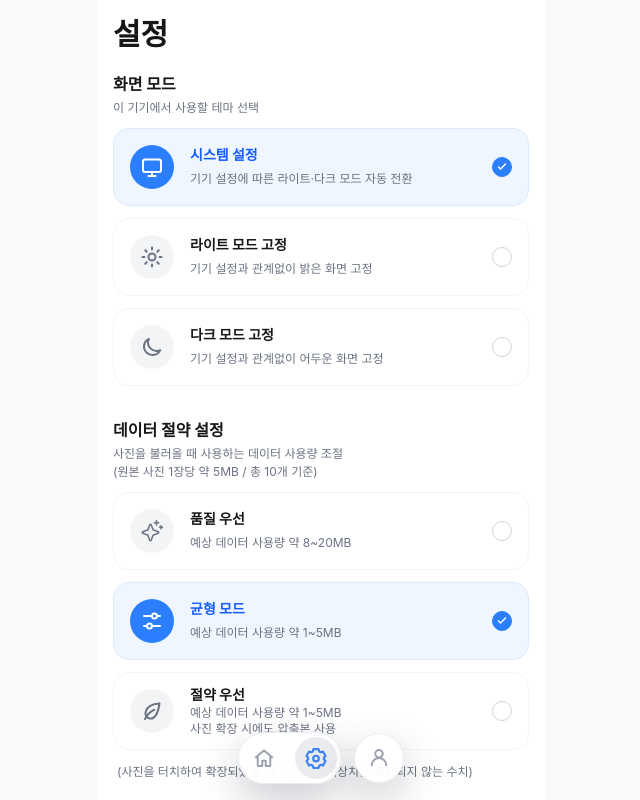
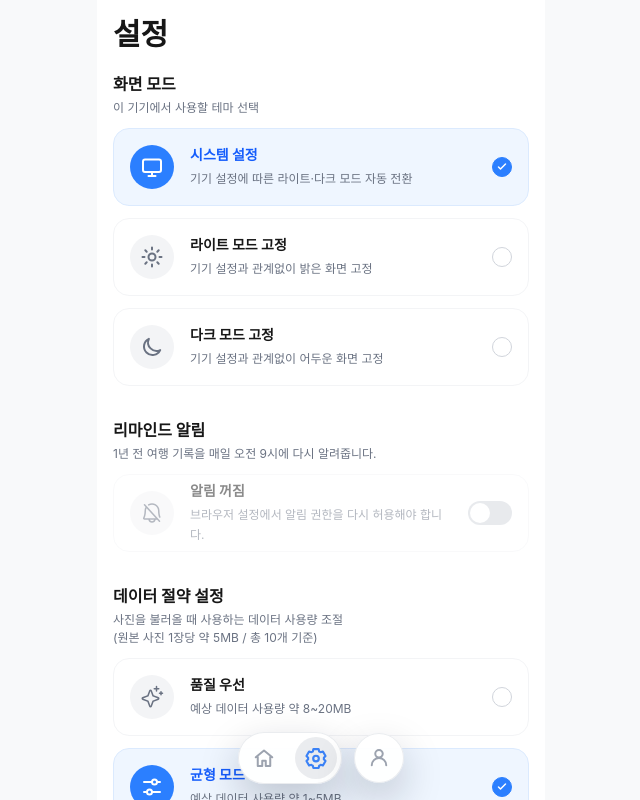
Before and after one commit to prgrms-be-devcourse/NBE10-12-3-Team6, a Next.js app in the folder front/: page /settings in a window 1280 px wide. Shown: the whole page, without its empty margins (319-959 px from the left). Built offline with nearby package versions, Linux system fonts and the light colour scheme; no server answers; sample sign-in values are in the browser's storage.

Commit message:
fix: 알림 설정과 채팅 전송 버튼 UI 수정

```diff
--- a/front/src/app/components/ReminderNotificationSettings.tsx
+++ b/front/src/app/components/ReminderNotificationSettings.tsx
@@ -62,7 +62,7 @@ export default function ReminderNotificationSettings() {
         onClick={toggle}
         disabled={loading || blocked || unsupported}
         aria-pressed={enabled}
-        className={`theme-setting-option flex items-center gap-4 rounded-2xl border p-4 text-left transition ${
+        className={`theme-setting-option flex h-[78px] w-full items-center gap-4 rounded-2xl border px-4 py-3 text-left transition ${
           enabled
             ? "is-selected border-blue-100 bg-blue-50"
             : "border-gray-100 bg-white"
--- a/front/src/app/settings/page.tsx
+++ b/front/src/app/settings/page.tsx
@@ -222,6 +222,8 @@ export default function SettingsPage() {
           </div>
         </section>
 
+        <ReminderNotificationSettings />
+
         <section className="mt-8">
           <div className="mb-3">
             <h2 className="font-bold">데이터 절약 설정</h2>
@@ -296,9 +298,6 @@ export default function SettingsPage() {
             (사진을 터치하여 확장되었을 때 사용되는 예상치는 포함되지 않는 수치)
           </p>
         </section>
-
-        <ReminderNotificationSettings />
-
       </main>
 
       <HomeBottomNavigation activeTab="settings" />
--- a/front/src/app/trip/[id]/TripChatRoom.tsx
+++ b/front/src/app/trip/[id]/TripChatRoom.tsx
@@ -391,7 +391,11 @@ export default function TripChatRoom({ tripGroupId }: { tripGroupId: number }) {
           type="submit"
           disabled={!input.trim()}
           aria-label="메시지 전송"
-          className="flex h-9 w-9 shrink-0 items-center justify-center rounded-full bg-blue-500 text-white disabled:bg-gray-200"
+          className={`flex h-9 w-9 shrink-0 items-center justify-center rounded-full ${
+            input.trim()
+              ? "bg-blue-500 text-white"
+              : "cursor-not-allowed bg-gray-200 text-gray-400"
+          }`}
         >
           <svg className="h-4 w-4" fill="none" stroke="currentColor" viewBox="0 0 24 24">
             <path strokeLinecap="round" strokeLinejoin="round" strokeWidth={2} d="M5 12h14M13 6l6 6-6 6" />
```
